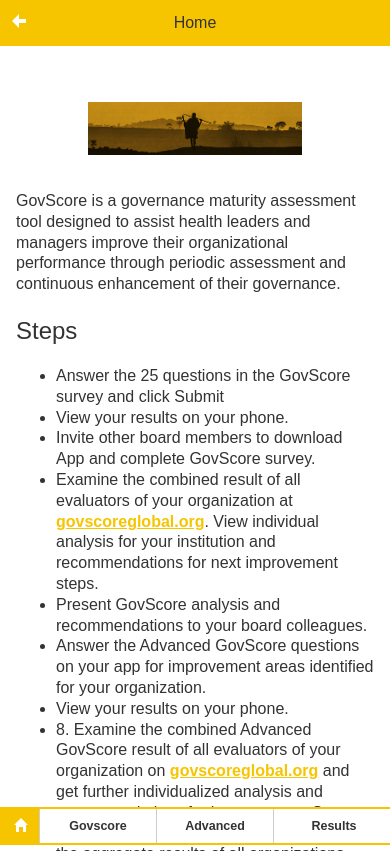
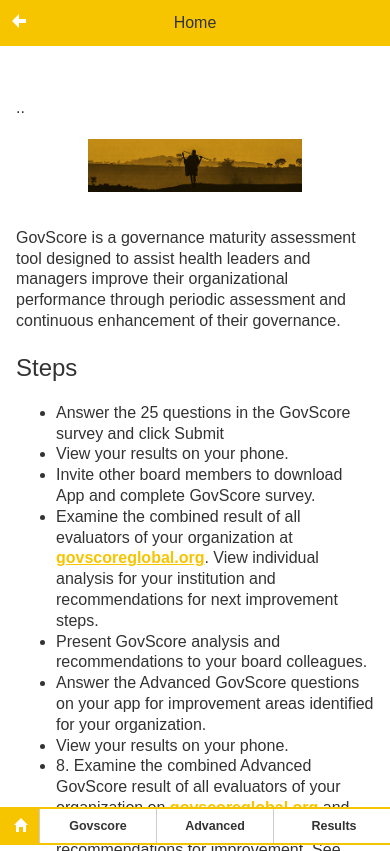
Before and after one commit to mkoenen/govscore-global-build, a plain HTML site: page index.html in a window 390 px wide. Drawn offline with Linux system fonts and the light colour scheme; some packages are replaced by stand-ins of ours.

Commit message:
experiment

```diff
--- a/index.html
+++ b/index.html
@@ -27,7 +27,7 @@
         <div data-role="content">
 
             <article>
-                <img id="header-img" src="img/banner.jpg" alt="header-image" width="100%" />
+                <p>..<img id="header-img" src="img/banner.jpg" alt="header-image" width="100%" /></p>
                 <p id="about-text">GovScore is a governance maturity assessment tool designed to assist health leaders and managers improve their organizational performance through periodic assessment and continuous enhancement of their governance.</p>
 
                 <h2 id="steps">Steps</h2>
```
